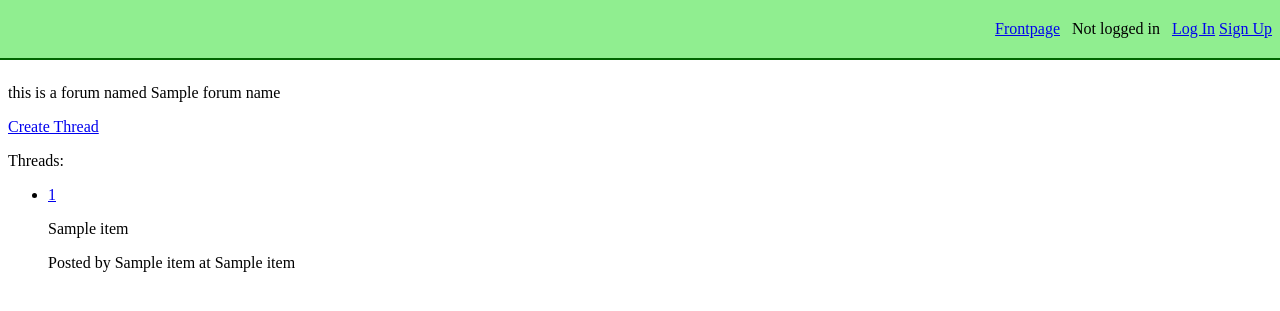
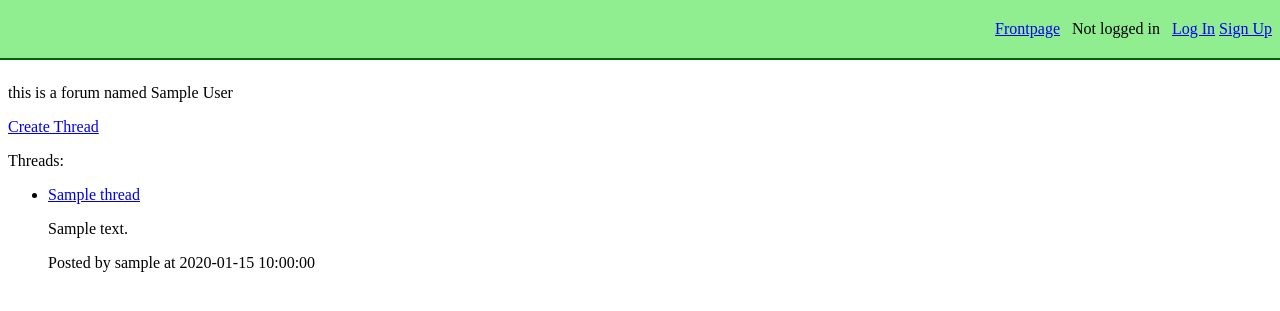
Before and after one commit to BlueShiftButterfly/flask_forum_application, a Flask app: template application/templates/forum.html in a window 1280 px wide. Shown: the top 311 px of the page. Run offline with Flask 3, Linux system fonts and the light colour scheme; the template is opened without the code that fills it: most values are stand-ins (such as "Sample title", 1, 10 or a date in 2020).

Commit message:
Changed how thread and forum content is handled from backend to frontend

```diff
--- a/application/application_builder.py
+++ b/application/application_builder.py
@@ -14,6 +14,8 @@ from application.db import DatabaseBridge
 from application.authentication import UsernameValidator, PasswordValidator
 from application.example_content import create_example_content
 
+#from werkzeug.middleware.profiler import ProfilerMiddleware
+
 UN_CHARACTERS = set(string.ascii_letters + string.digits)
 PW_CHARACTERS = set(string.ascii_letters + string.digits + string.punctuation)
 
@@ -21,6 +23,9 @@ def create_app():
     load_dotenv(find_dotenv())
 
     app = Flask(__name__)
+
+    #app.wsgi_app = ProfilerMiddleware(app.wsgi_app)
+
     login_manager = LoginManager(app)
     app.config["SECRET_KEY"] = os.environ.get("SECRET_KEY")
     app.config["WTF_CSRF_SECRET_KEY"] = os.environ.get("WTF_CSRF_SECRET_KEY")
--- a/application/db.py
+++ b/application/db.py
@@ -1,13 +1,16 @@
 import uuid
 import shortuuid
+from flask import url_for
 from flask_sqlalchemy import SQLAlchemy
 from sqlalchemy.sql import text
 from application.database_models.user import User
 from application.database_models.forum import Forum
 from application.database_models.thread import Thread
 from application.database_models.comment import Comment
-from application.timestamp import get_utc_timestamp
+from application.timestamp import get_utc_timestamp, get_date_from_timestamp
 from application.permissions import Role, ROLE_LOOKUP
+from application.viewmodels.thread_viewmodel import ThreadViewmodel
+from application.viewmodels.comment_viewmodel import CommentViewmodel
 
 class DatabaseBridge:
     def __init__(self, app) -> None:
@@ -236,6 +239,29 @@ class DatabaseBridge:
             thread_objects.append(Thread(r[0], r[1], r[2], r[3], r[4], r[5], r[6], r[7]))
         return thread_objects
 
+    def get_thread_viewmodels_in_forum(self, forum_id: int):
+        sql = "SELECT t.title, t.content, u.username, t.created_at, f.url_name, t.uuid FROM threads t JOIN users u ON t.poster_id=u.id JOIN forums f ON t.forum_id=f.id WHERE forum_id=:forum_id"
+        sql_args = {
+            "forum_id": forum_id
+        }
+        result = self.__db.session.execute(text(sql), sql_args).fetchall()
+        if result is None:
+            return None
+        thread_objects: list[ThreadViewmodel] = []
+        for r in result:
+            thread_objects.append(ThreadViewmodel(r[0], r[1], r[2], get_date_from_timestamp(r[3]), url_for("thread.thread_view", forum_name=r[4], thread_uuid=r[5])))
+        return thread_objects
+
+    def get_thread_viewmodel(self, thread_id: int):
+        sql = "SELECT t.title, t.content, u.username, t.created_at, f.url_name, t.uuid FROM threads t JOIN users u ON t.poster_id=u.id JOIN forums f ON t.forum_id=f.id WHERE t.id=:thread_id"
+        sql_args = {
+            "thread_id": thread_id
+        }
+        result = self.__db.session.execute(text(sql), sql_args).fetchone()
+        if result is None:
+            return None
+        return ThreadViewmodel(result[0], result[1], result[2], get_date_from_timestamp(result[3]), url_for("thread.thread_view", forum_name=result[4], thread_uuid=result[5]))
+
     def get_thread_count_in_forum(self, forum_id: int):
         sql = "SELECT COUNT(*) FROM threads WHERE forum_id=:forum_id"
         sql_args = {
@@ -303,3 +329,19 @@ class DatabaseBridge:
         }
         result = self.__db.session.execute(text(sql), sql_args).fetchone()[0]
         return result
+
+    def get_comment_viewmodels_in_thread(self, thread_id: int):
+        sql = "SELECT c.content, u.username, c.created_at, c.last_edited_at, c.is_reply FROM comments c JOIN users u ON c.poster_id=u.id JOIN threads t ON c.thread_id=t.id WHERE thread_id=:thread_id"
+        sql_args = {
+            "thread_id": thread_id
+        }
+        result = self.__db.session.execute(text(sql), sql_args).fetchall()
+        if result is None:
+            return None
+        thread_objects: list[CommentViewmodel] = []
+        for r in result:
+            edited_date = None
+            if r[3] != -1:
+                edited_date = get_date_from_timestamp(r[3])
+            thread_objects.append(CommentViewmodel(r[0], r[1], get_date_from_timestamp(r[2]), edited_date, "TODO", r[4], "TODO"))
+        return thread_objects
--- a/application/templates/forum.html
+++ b/application/templates/forum.html
@@ -1,16 +1,16 @@
 {% extends "base_layout.html" %}
-{% block title %}{{forum_name}}{% endblock %}
+{% block title %}{{forum.display_name}}{% endblock %}
 
 {% block content %}
-  <p>this is a forum named {{forum_name}}</p>
+  <p>this is a forum named {{forum.display_name}}</p>
   <a href="{{ create_link }}">Create Thread</a>
   <p>Threads:</p>
   <ul>
-    {% for item in threads %}
+    {% for thread in threads %}
         <li>
-          <a href="{{ item[4] }}">{{ item[0] }}</a>
-          <p>{{ item[1] }}</p>
-          <p>Posted by {{ item[2] }} at {{ item[3] }}</p>
+          <a href="{{ thread.link}}">{{ thread.title }}</a>
+          <p>{{ thread.content }}</p>
+          <p>Posted by {{ thread.poster_username }} at {{ thread.localized_post_date }}</p>
         </li>
     {% endfor %}
   </ul>
```
Also changed, not shown: application/templates/thread.html (+4 -4 lines), application/viewmodels/comment_viewmodel.py (added, +11 -0 lines), application/viewmodels/thread_viewmodel.py (added, +9 -0 lines), application/views/forum.py (+2 -12 lines), application/views/thread.py (+5 -6 lines).
